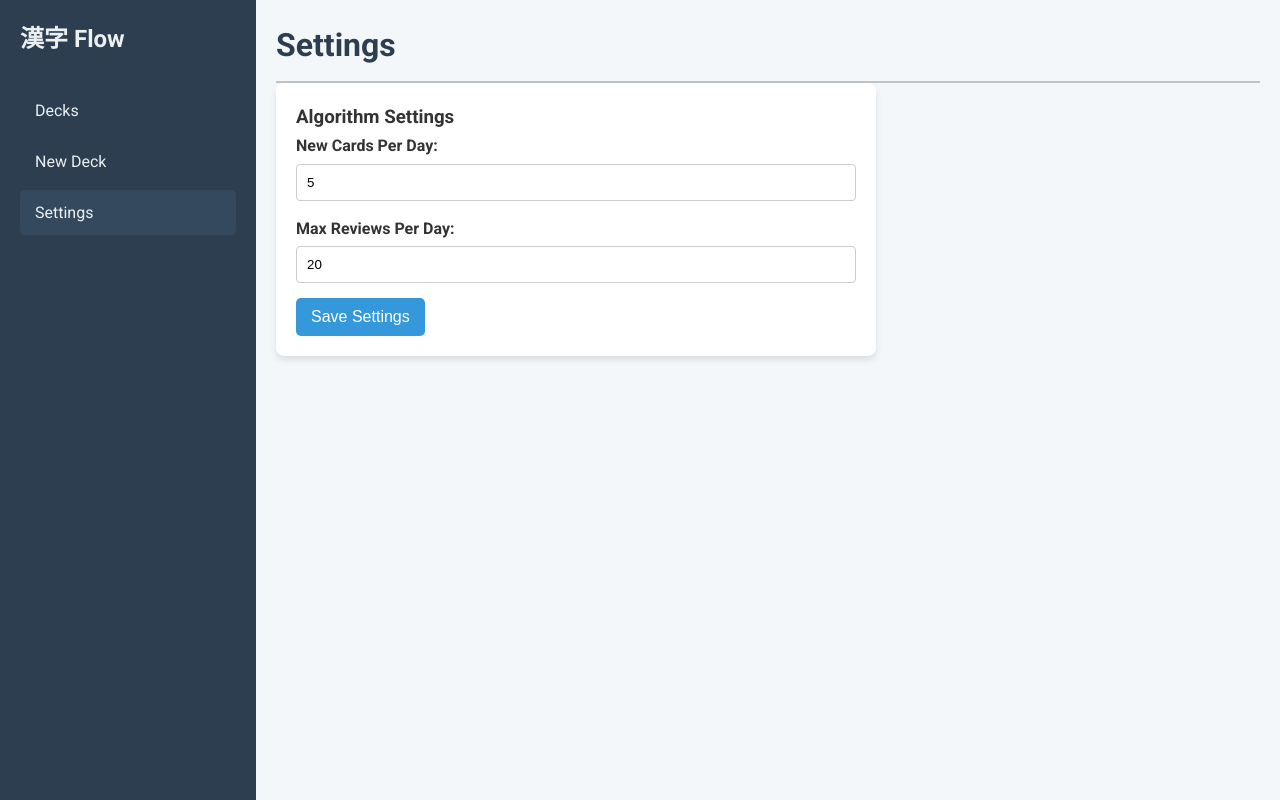
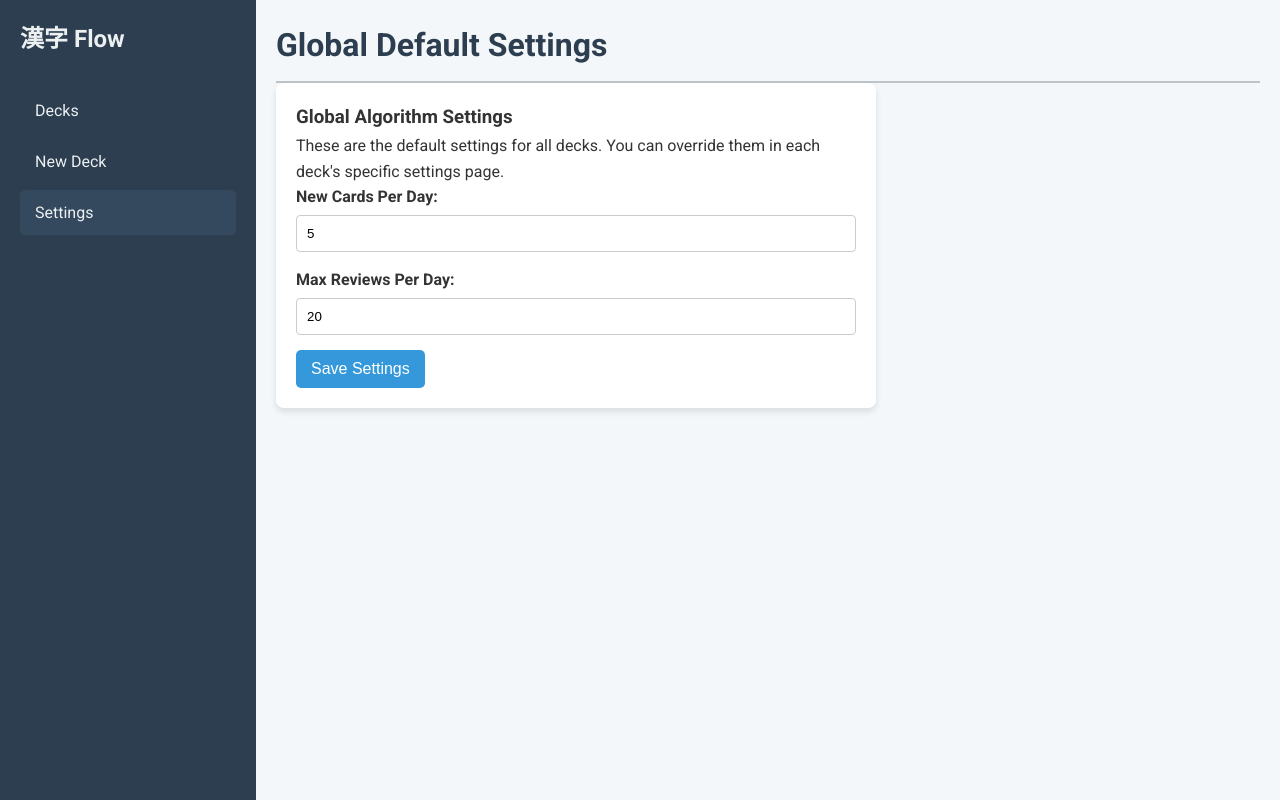
Before and after one commit to fernandotenorio/kanji_flow, a FastAPI app: page /settings in a window 1280 px wide. Run offline with FastAPI, Linux system fonts and the light colour scheme; data that the repository does not hold is empty.

Commit message:
Added per deck settings.

```diff
--- a/app/crud.py
+++ b/app/crud.py
@@ -36,6 +36,18 @@ def get_all_decks(db: sqlite3.Connection) -> List[Deck]:
     cursor.execute("SELECT * FROM decks")
     return [Deck.model_validate(dict(row)) for row in cursor.fetchall()]
 
+def update_deck_settings(db: sqlite3.Connection, deck_id: int, new_cards: Optional[int], max_reviews: Optional[int]) -> Optional[Deck]:
+    cursor = db.cursor()
+    cursor.execute(
+        """UPDATE decks SET
+            new_cards_per_day = ?,
+            max_reviews_per_day = ?
+           WHERE id = ?""",
+        (new_cards, max_reviews, deck_id)
+    )
+    db.commit()
+    return get_deck(db, deck_id)
+
 # --- Card CRUD ---
 def get_card(db: sqlite3.Connection, card_id: int) -> Optional[Card]:
     cursor = db.cursor()
@@ -48,12 +60,17 @@ def get_all_cards_in_deck(db: sqlite3.Connection, deck_id: int) -> List[Card]:
     cursor.execute("SELECT * FROM cards WHERE deck_id = ?", (deck_id,))
     return [_row_to_card(row) for row in cursor.fetchall()]
 
-def get_cards_for_review(db: sqlite3.Connection, deck_id: int, current_date: date) -> List[Card]:
+def get_cards_for_review(db: sqlite3.Connection, deck_id: int, current_date: date, limit: Optional[int] = None) -> List[Card]:
     cursor = db.cursor()
-    cursor.execute(
-        "SELECT * FROM cards WHERE deck_id = ? AND next_review_date <= ?",
-        (deck_id, current_date.isoformat())
-    )
+
+    query = "SELECT * FROM cards WHERE deck_id = ? AND next_review_date <= ? ORDER BY next_review_date"
+    params = [deck_id, current_date.isoformat()]
+
+    if limit is not None and limit > 0:
+        query += " LIMIT ?"
+        params.append(limit)
+
+    cursor.execute(query, params)
     return [_row_to_card(row) for row in cursor.fetchall()]
 
 def create_card(db: sqlite3.Connection, card: CardCreate) -> Card:
--- a/app/database.py
+++ b/app/database.py
@@ -23,7 +23,9 @@ def create_tables():
             id INTEGER PRIMARY KEY AUTOINCREMENT,
             name TEXT NOT NULL UNIQUE,
             card_template TEXT NOT NULL,
-            card_css TEXT NOT NULL
+            card_css TEXT NOT NULL,
+            new_cards_per_day INTEGER,
+            max_reviews_per_day INTEGER
         );
     """)
 
--- a/app/main.py
+++ b/app/main.py
@@ -5,6 +5,7 @@ from fastapi.staticfiles import StaticFiles
 import sqlite3
 import json
 from datetime import date
+from typing import Optional, Dict, Any
 
 from app import crud, models
 from app.database import get_db, create_tables
@@ -109,8 +110,16 @@ async def study_deck(request: Request, deck_id: int, db: sqlite3.Connection = De
     if not deck:
         return RedirectResponse(url="/decks")
 
-    cards_to_review = crud.get_cards_for_review(db, deck_id, date.today())
+    # --- SETTINGS LOGIC ---
+    # Get global settings as fallbacks
+    global_max_reviews = int(crud.get_setting(db, "max_reviews_per_day") or "20")
+    # Determine the effective setting: deck-specific, or global if not set
+    effective_max_reviews = deck.max_reviews_per_day or global_max_reviews
 
+    # Use the effective setting in the CRUD call
+    cards_to_review = crud.get_cards_for_review(db, deck_id, date.today(), limit=effective_max_reviews)
+
+    # (The rest of the function is the same...)
     if not cards_to_review:
         return templates.TemplateResponse(
             "study.html",
@@ -121,16 +130,13 @@ async def study_deck(request: Request, deck_id: int, db: sqlite3.Connection = De
                 "message": "No cards to review in this deck today. Well done!"
             }
         )
-
     current_card = cards_to_review[0]
-
     return templates.TemplateResponse(
         "study.html",
         {
             "request": request,
             "deck": deck,
             "current_card": current_card,
-            # We are NOT passing 'rendered_card_html' anymore.
             "total_reviews_today": len(cards_to_review)
         }
     )
@@ -183,6 +189,56 @@ async def deck_progress(request: Request, deck_id: int, db: sqlite3.Connection =
         }
     )
 
+@app.get("/settings/{deck_id}", response_class=HTMLResponse)
+async def deck_settings_page(request: Request, deck_id: int, db: sqlite3.Connection = Depends(get_database)):
+    deck = crud.get_deck(db, deck_id)
+    if not deck:
+        return RedirectResponse(url="/decks")
+
+    # Get global settings to show as placeholders/defaults
+    global_new = crud.get_setting(db, "new_cards_per_day") or "5"
+    global_max = crud.get_setting(db, "max_reviews_per_day") or "20"
+
+    return templates.TemplateResponse(
+        "settings_deck.html",
+        {
+            "request": request,
+            "deck": deck,
+            "global_new_cards_per_day": global_new,
+            "global_max_reviews_per_day": global_max,
+            "message": None
+        }
+    )
+
+@app.post("/settings/{deck_id}", response_class=HTMLResponse)
+async def update_deck_settings(
+    request: Request,
+    deck_id: int,
+    new_cards_per_day: Optional[str] = Form(None),
+    max_reviews_per_day: Optional[str] = Form(None),
+    db: sqlite3.Connection = Depends(get_database)
+):
+    # Convert empty strings from form to None, otherwise convert to int
+    new_cards_val = int(new_cards_per_day) if new_cards_per_day else None
+    max_reviews_val = int(max_reviews_per_day) if max_reviews_per_day else None
+
+    crud.update_deck_settings(db, deck_id, new_cards_val, max_reviews_val)
+
+    deck = crud.get_deck(db, deck_id) # Re-fetch deck to show updated values
+    global_new = crud.get_setting(db, "new_cards_per_day") or "5"
+    global_max = crud.get_setting(db, "max_reviews_per_day") or "20"
+
+    return templates.TemplateResponse(
+        "settings_deck.html",
+        {
+            "request": request,
+            "deck": deck,
+            "global_new_cards_per_day": global_new,
+            "global_max_reviews_per_day": global_max,
+            "message": "Deck settings updated successfully!"
+        }
+    )
+
 # Settings endpoints remain for now
 @app.get("/settings", response_class=HTMLResponse)
 async def settings_page(request: Request, db: sqlite3.Connection = Depends(get_database)):
--- a/app/models.py
+++ b/app/models.py
@@ -10,6 +10,8 @@ class DeckBase(BaseModel):
     name: str
     card_template: str  # To store the Jinja2 template for rendering cards
     card_css: str
+    new_cards_per_day: Optional[int] = None
+    max_reviews_per_day: Optional[int] = None
 
 class DeckCreate(DeckBase):
     pass
--- a/templates/settings.html
+++ b/templates/settings.html
@@ -1,10 +1,11 @@
 {% extends "base.html" %}
 
-{% block page_title %}Settings{% endblock %}
+{% block page_title %}Global Default Settings{% endblock %}
 
 {% block content %}
     <div class="card form-card">
-        <h3>Algorithm Settings</h3>
+        <h3>Global Algorithm Settings</h3>
+        <p>These are the default settings for all decks. You can override them in each deck's specific settings page.</p>
         {% if message %}
             <p class="message">{{ message }}</p>
         {% endif %}
```
Also changed, not shown: templates/decks.html (+7 -6 lines), templates/settings_deck.html (added, +25 -0 lines), kanji_flow.db.
